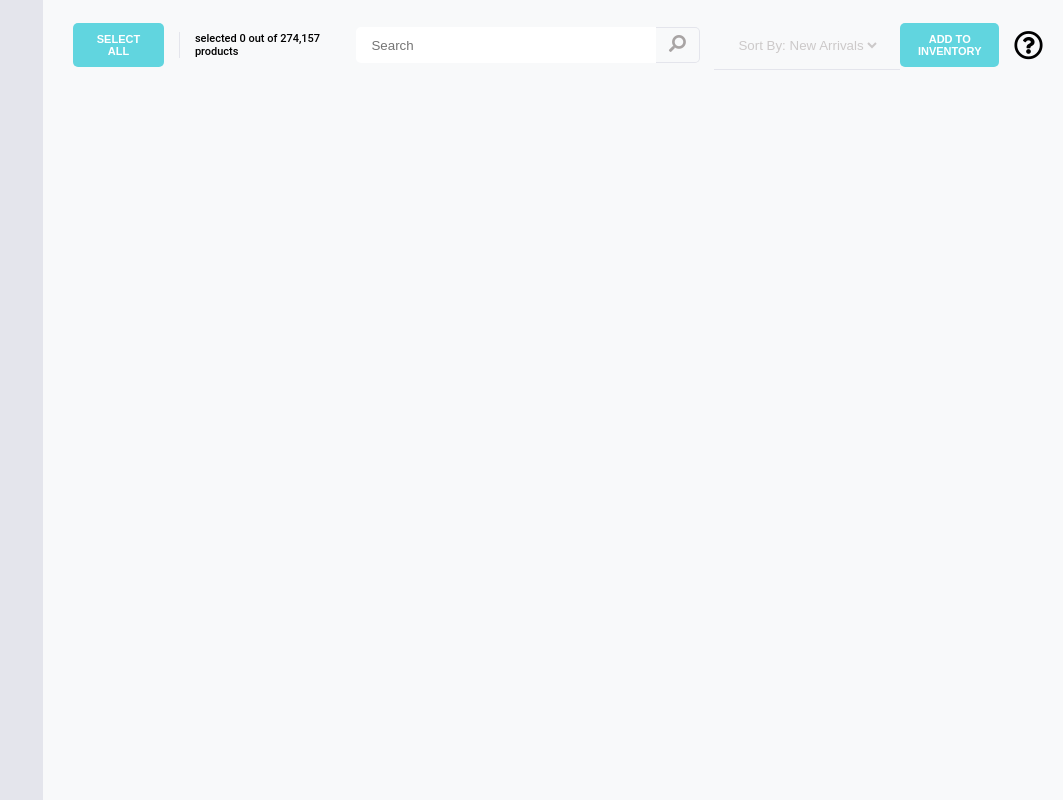
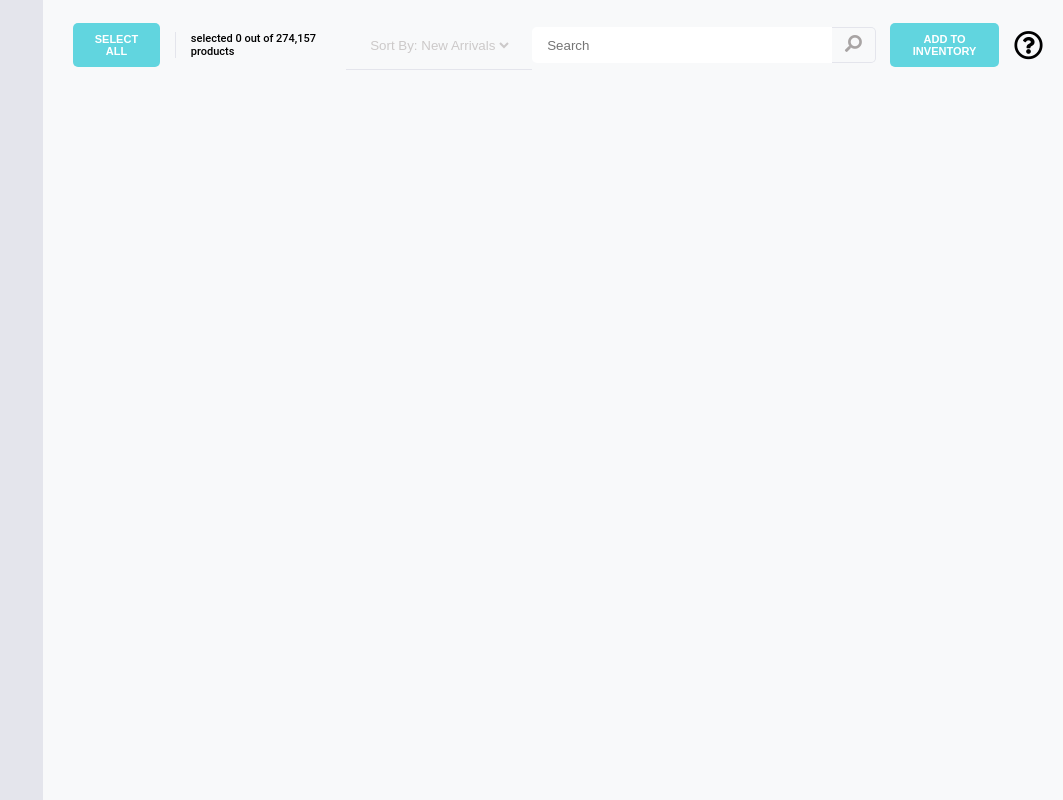
Before and after one commit to illumn/365Dropship-ReactJS, a React (Create React App) app: page / in a window 1280 px wide. Shown: the whole page, without its empty margins (217-1280 px from the left). Built offline with nearby package versions, Linux system fonts and the light colour scheme.

Commit message:
Markup fix

```diff
--- a/src/App.css
+++ b/src/App.css
@@ -23,3 +23,9 @@ body {
   width: 100%;
   display: flex;
 }
+
+.content{
+  height: 100%;
+  padding-left: 270px;
+  width: 100%;
+}
--- a/src/App.js
+++ b/src/App.js
@@ -6,11 +6,9 @@ import "./App.css";
 function App() {
   return (
     <div className="App">
-    <Sidebar/>
+      <Sidebar />
       <div className="content">
-
-      <Header />
-
+        <Header />
       </div>
     </div>
   );
--- a/src/Components/Header/Header.jsx
+++ b/src/Components/Header/Header.jsx
@@ -10,11 +10,12 @@ const Header = ({ headerContent }) => {
         <span class="header__selection">
           selected 0 out of 274,157 products
         </span>
+        <Sort />
       </div>
       <div class="header__content">
         <Search />
-        <Sort/>
         <Button content={"add to inventory"} />
+
         <i class="far fa-question-circle header__questionmark"></i>
       </div>
     </header>
--- a/src/Components/Header/header.css
+++ b/src/Components/Header/header.css
@@ -1,5 +1,6 @@
 .content {
   height: var(--max-size);
+  width: var(--max-size);
   padding-left: 270px;
 }
 
@@ -37,8 +38,6 @@
   font-weight: 500;
 }
 
-
-
 .header__questionmark {
   font-size: 29px;
 }
--- a/src/Components/Header/search.css
+++ b/src/Components/Header/search.css
@@ -1,5 +1,5 @@
-.search__content{
-  display:flex;
+.search__content {
+  display: flex;
 }
 
 .search__input {
--- a/src/Components/Header/sort.css
+++ b/src/Components/Header/sort.css
@@ -8,7 +8,7 @@
   background-color: transparent;
   border: none;
   outline: none;
-  color: #CCC9C9;
+  color: #ccc9c9;
 }
 
 @media only screen and (max-width: 768px) {
--- a/src/Components/Sidebar/Sidebar.jsx
+++ b/src/Components/Sidebar/Sidebar.jsx
@@ -1,10 +1,8 @@
-import "./sidebar.css"
+import "./sidebar.css";
 const Sidebar = () => {
   return (
     <div className="sidebar__wrapper">
-      <aside className="sidebar">
-
-      </aside>
+      <aside className="sidebar"></aside>
     </div>
   );
 };
```
Also changed, not shown: src/Components/Sidebar/sidebar.css (indentation only). Lines whose indentation alone changed are shown as unchanged.
